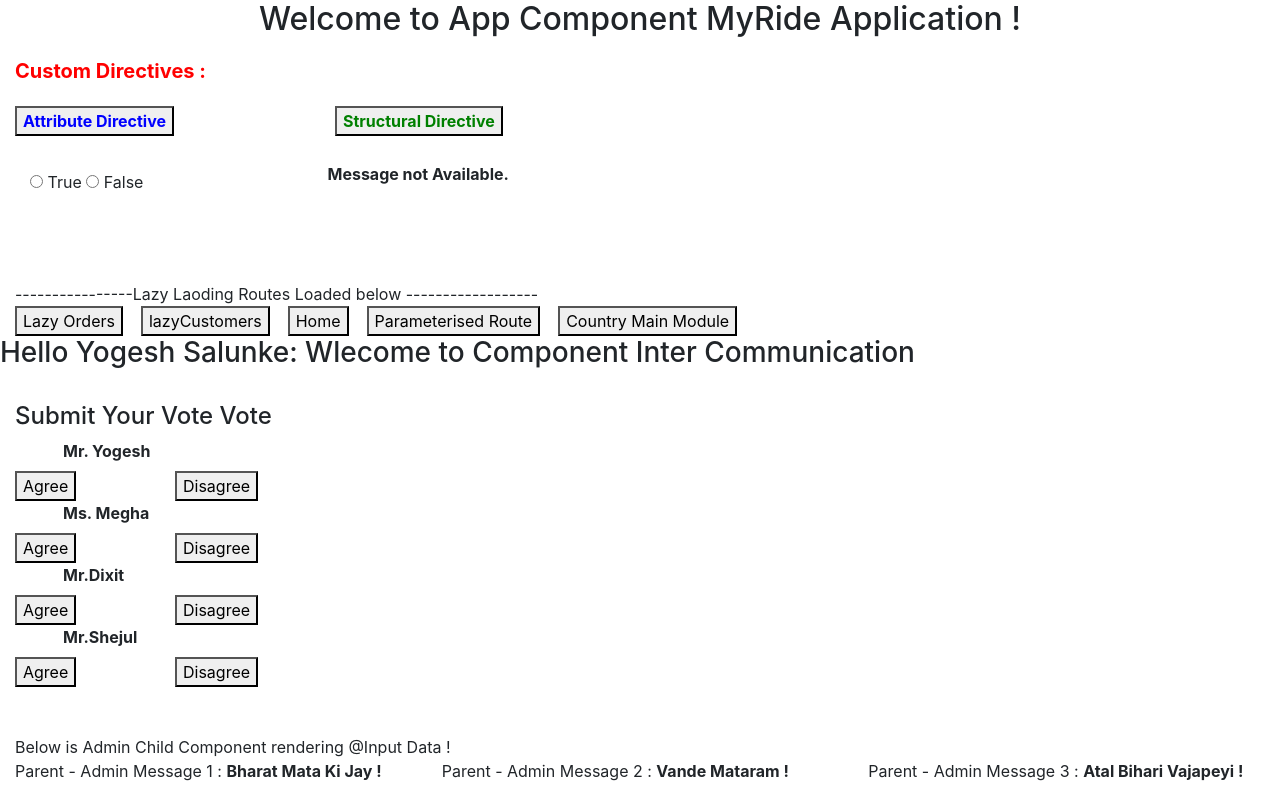
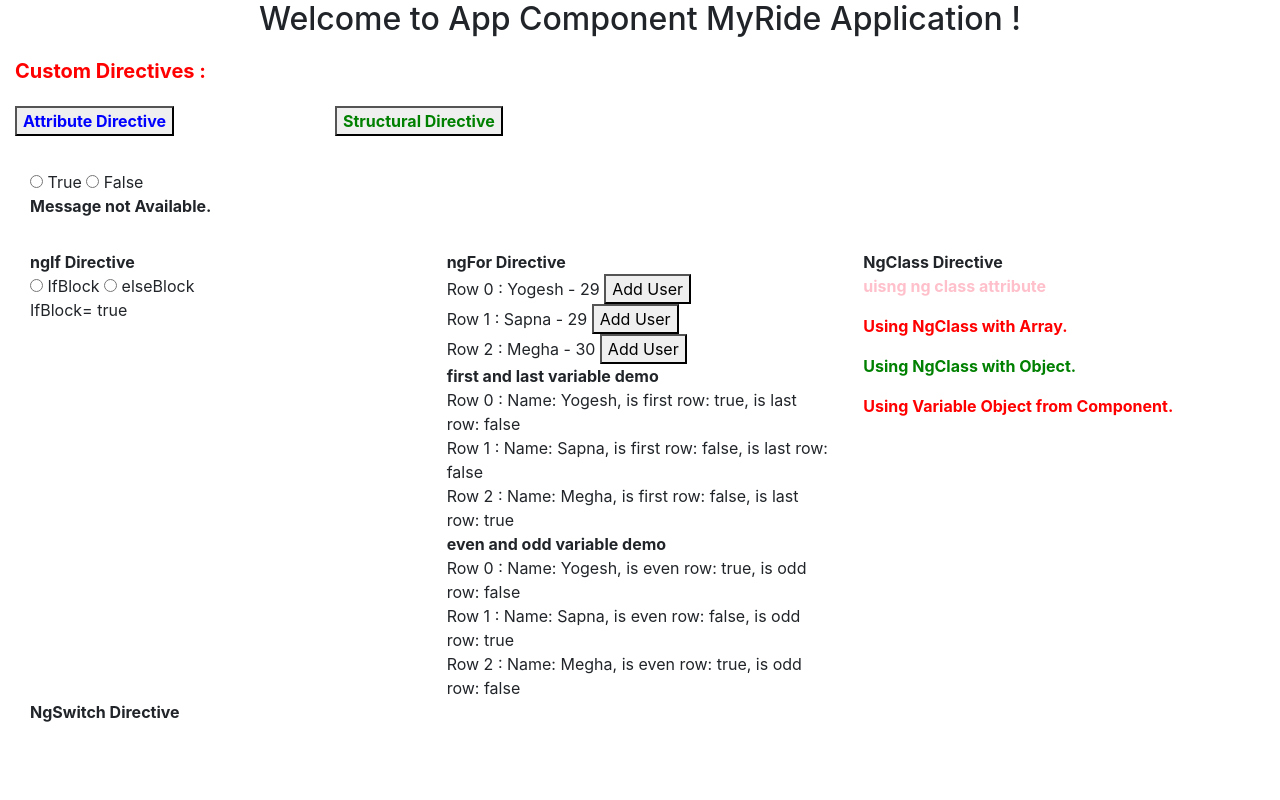
Before and after one commit to yogeshsalunke15/angular-2-4-6, an Angular app in the folder MyRide/: page /structuralDir in a window 1280 px wide. Shown: the top 800 px of the page. Built offline with nearby package versions, Linux system fonts and the light colour scheme; data requests are answered from the project's data file.

Commit message:
Added In built Directives

```diff
--- a/MyRide/src/app/app.module.ts
+++ b/MyRide/src/app/app.module.ts
@@ -25,6 +25,7 @@ import { CustomThemeDirective } from './directives/custom-theme.directive';
 import { CustomStructuralDirective } from './directives/custom-structural.directive';
 import { AttributeDirectiveComponent } from './attribute-directive/attribute-directive.component';
 import { StructuralDirectiveComponent } from './structural-directive/structural-directive.component';
+import { InBuiltDirectivesComponent } from './in-built-directives/in-built-directives.component';
 
 
 @NgModule({
@@ -43,7 +44,8 @@ import { StructuralDirectiveComponent } from './structural-directive/structural-
     CustomThemeDirective,
     AttributeDirectiveComponent,
     StructuralDirectiveComponent,
-    CustomStructuralDirective
+    CustomStructuralDirective,
+    InBuiltDirectivesComponent
   ],
   imports: [
     BrowserModule,
--- /dev/null
+++ b/MyRide/src/app/in-built-directives/in-built-directives.component.css
@@ -0,0 +1,12 @@
+.one {
+	color: green;
+	font-weight: bold;
+}
+.two{
+	color: pink;
+	font-weight: bold;
+}
+.three {
+	color: red;
+	font-weight: bold;
+}
--- /dev/null
+++ b/MyRide/src/app/in-built-directives/in-built-directives.component.html
@@ -0,0 +1,50 @@
+
+<!--If Block start-->
+<div class="row mt-4">
+	<!--If Block start-->
+	<div class="col-md-4"> <div><b>ngIf Directive</b></div>
+		<input type="radio" name="rad3" (click)= "changeValue(true)"> IfBlock
+		<input type="radio" name="rad3" (click)= "changeValue(false)"> elseBlock
+		<div *ngIf="valid; then thenBlock; else elseBlock"></div>
+		<ng-template #thenBlock>
+		  <div> IfBlock= true</div>
+		</ng-template>
+		<ng-template #elseBlock>
+		  <div> IfBlock = false. </div>
+		</ng-template>
+	</div>
+	<!--If Block Ends-->
+
+	<!--ngFor / ngForOf in v4 Block start-->
+	<div class="col-md-4">
+		<div><b>ngFor Directive</b></div>
+		<div *ngFor="let user of users; let i = index; trackBy: changePropagaionfn">
+		  Row {{i}} : {{user.name}} - {{user.age}}
+		   <button (click)="adduser()">Add User</button>
+		</div>
+		<b>first and last variable demo </b>
+ 			<div *ngFor="let user of users; let i = index; let f=first; let l=last;">
+  				Row {{i}} : Name: {{user.name}}, is first row: {{f}}, is last row: {{l}}
+ 			</div>
+ 		<b>even and odd variable demo </b>
+ 			<div *ngFor="let user of users; let i = index; let e=even; let o=odd;">
+  				Row {{i}} : Name: {{user.name}}, is even row: {{e}}, is odd row: {{o}}
+ 			</div>
+	</div>
+	<!--ngFor Block Ends-->
+
+	<!--NgClass Block start-->
+	<div class="col-md-4"> <div><b>NgClass Directive</b></div>
+		<p [ngClass]="'two one'"> uisng ng class attribute</p>
+		<p [ngClass]="['one', 'three']">Using NgClass with Array.</p>
+		<p [ngClass]="{'one': true, 'three': false }">Using NgClass with Object.</p>
+		<p [ngClass]="ngclasses">Using Variable Object from Component.</p>
+	</div>
+	<!--NgClass Block Ends-->
+
+	<!--NgSwitch Block start-->
+	<div class="col-md-4"> <div><b>NgSwitch Directive</b></div>
+
+	</div>
+	<!--NgSwitch Block Ends-->
+</div>
--- /dev/null
+++ b/MyRide/src/app/in-built-directives/in-built-directives.component.ts
@@ -0,0 +1,34 @@
+import { Component, OnInit } from '@angular/core';
+
+@Component({
+  selector: 'app-in-built-directives',
+  templateUrl: './in-built-directives.component.html',
+  styleUrls: ['./in-built-directives.component.css']
+})
+export class InBuiltDirectivesComponent implements OnInit {
+
+ valid:boolean = true;
+ users = [
+ 	{name:'Yogesh', age:29},
+ 	{name:'Sapna', age:29},
+ 	{name:'Megha', age:30}
+ ]
+ ngclasses = {'one':true, 'three':true};
+  constructor() { }
+
+  ngOnInit() {
+  }
+
+  changeValue(condition:boolean){
+  	this.valid = condition;
+  }
+
+  changePropagaionfn(index, item){
+  		console.log(index,item);
+  }
+
+adduser(){
+	this.users.push({name:'Yogesh', age:29});
+}
+
+}
--- a/MyRide/src/app/structural-directive/structural-directive.component.html
+++ b/MyRide/src/app/structural-directive/structural-directive.component.html
@@ -1,14 +1,19 @@
 <div class="row">
-	<div class="col-md-3 mt-2 mb-3">
+	<div class="col-md-3 mt-2">
   		<input type="radio" name="rad1" (click)= "showHIde= true"> True
   		<input type="radio" name="rad1" (click)= "showHIde= false"> False
 	</div>
 	<div class="col-md-12" *appCustomStructural="showHIde">Structural Directive with if condition !</div>
+	<div class="col-md-12">
 	<ng-template [appCustomStructural]="!showHIde">
 		   <div>
 		      <b>Message not Available.</b>
 		  </div>
 	</ng-template>
+	</div>
+<div class="col-md-12 mt-2 mb-2"><app-in-built-directives> </app-in-built-directives>
+</div>
+
 
 	<!-- <div class="col-md-12 mt-2 mb-2">
 		<h4>For Loop Directive</h4>
```
Also changed, not shown: 1 other file (tests, documents, lock files or other folders).
